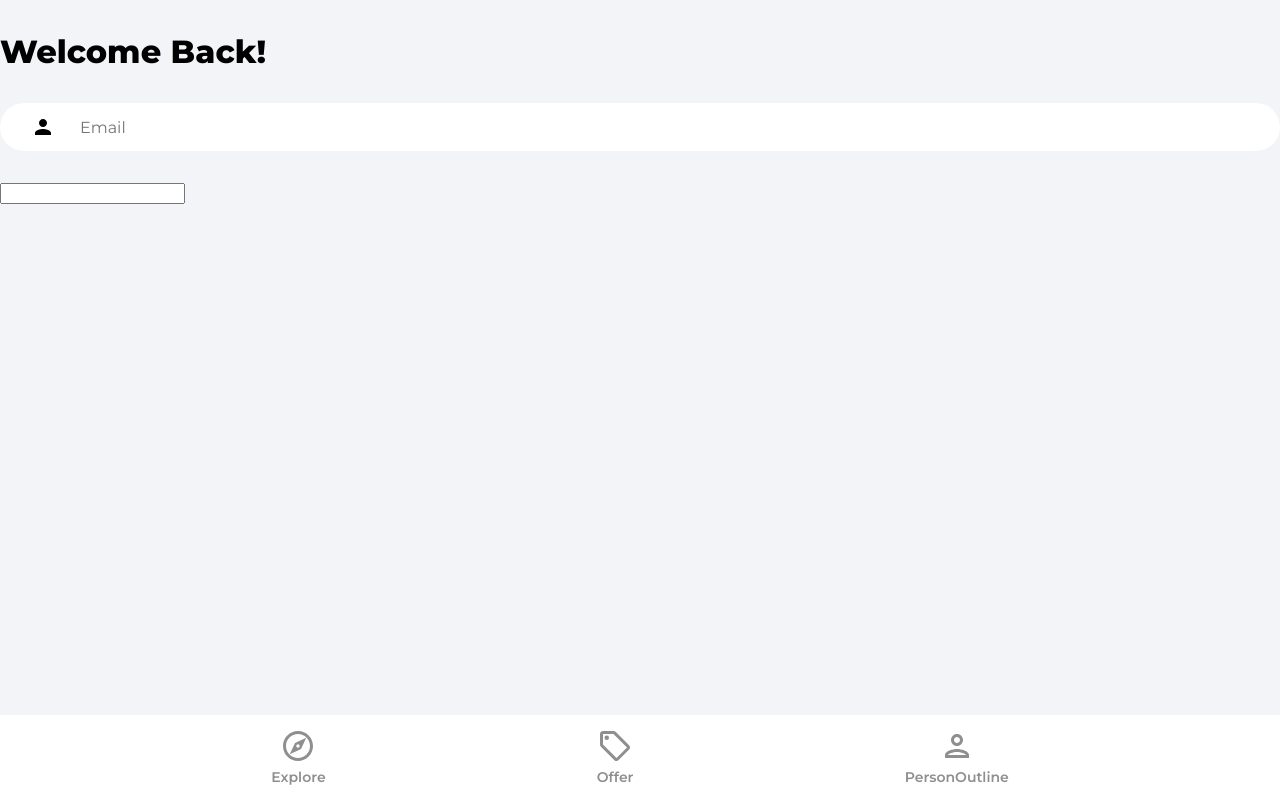
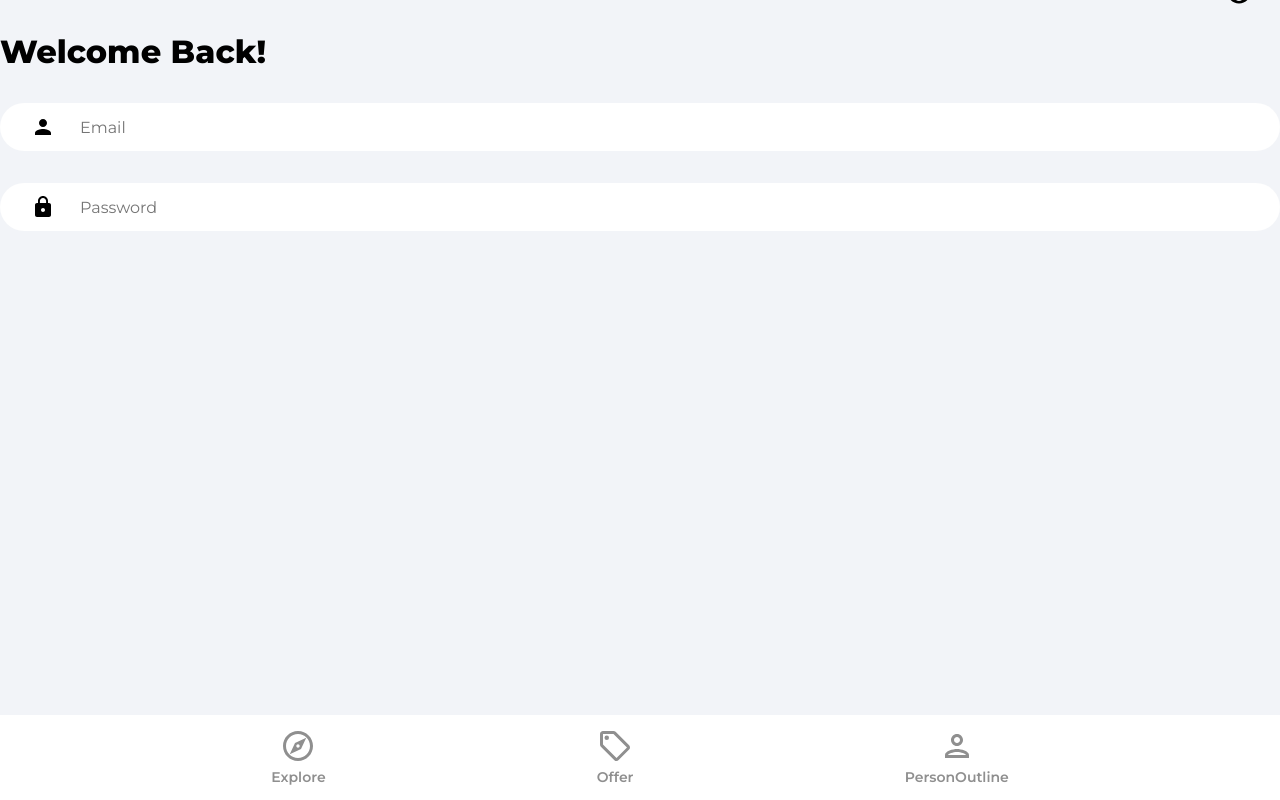
Before and after one commit to VladanStar/House-Marketplace, a React (Create React App) app: page /signIn in a window 1280 px wide. Built offline with nearby package versions, Linux system fonts and the light colour scheme.

Commit message:
Add commit

```diff
--- a/src/pages/SignIn.js
+++ b/src/pages/SignIn.js
@@ -32,8 +32,18 @@ const SignIn = () => {
           />
           <div className=" passwordInputDiv">
             <input type={showPassword ? 'text': 'password'}
-            className='password'/>
+            className='passwordInput' placeholder="Password"
+            id="password"
+            value={password}
+            onChange={onChange} />
           </div>
+          <img
+          src={visibilityIcon}
+          alt="show password"
+           className="showPassword"
+           onClick={()=> setShowPassword((prevState) =>
+            !prevState)}
+          />
 
         </form>
       </div>
```
